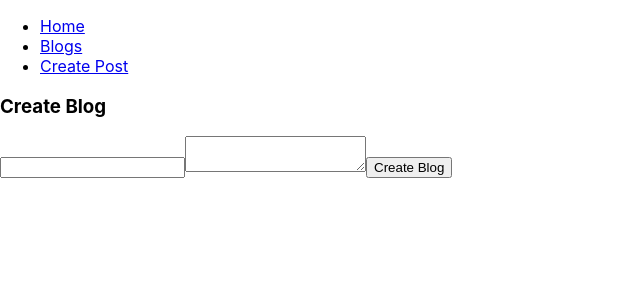
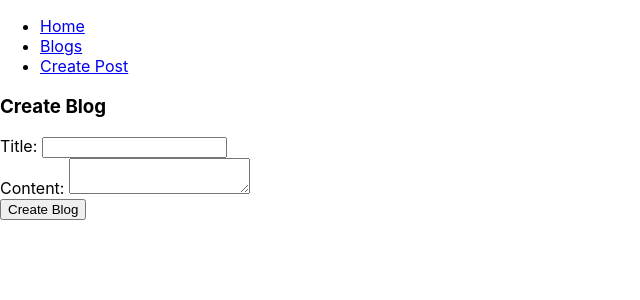
Before and after one commit to mmtakeuchi/btester-frontend, a React (Create React App) app: page /blogs/new in a window 1280 px wide. Shown: the top 300 px of the page, without its empty margins (0-640 px from the left). Built offline with nearby package versions, Linux system fonts and the light colour scheme; no server answers.

Commit message:
redirect to blogs from blog form

```diff
--- a/src/App.js
+++ b/src/App.js
@@ -14,10 +14,6 @@ class App extends Component {
             <Route exact path="/" component={ Home } />
           </Switch>
           <BlogsContainer />
-          {/* <Switch> */}
-            {/* <Route exact path="/" component={ Home } /> */}
-            {/* <Route exact path="/blogs" component={BlogsContainer} /> */}
-          {/* </Switch> */}
         </div>
     )
   }
--- a/src/components/blogs/Blog.js
+++ b/src/components/blogs/Blog.js
@@ -1,18 +1,26 @@
 import React from 'react'
-// import { Link } from 'react-router-dom'
+import { Link } from 'react-router-dom'
 
 const Blog = (props) => {
     // console.log(props)
-    console.log(props.blog.id)
+    console.log(props)
+    debugger;
+
+    // handleDelete = (event) => {
+    //     this.props.deletePost(this.props.blog.id);
+    //     this.props.history.push("/blogs")
+    // }
 
     return (
-        <div id={props.blog.id}>
-            <li>
-            {/* <h3><Link to={'/blogs/' + props.id}>{props.title}</Link></h3> */}
-                <h3>{props.blog.title}</h3>
-                <div>{props.blog.content}</div>
-                <button onClick={() => props.deletePost(props.blog.id)}>Delete Post</button>
-            </li>
+        <div>
+            one Post
+            {/* <h3>{props.blog.title}</h3> */}
+            {/* <li>
+                <h3><Link to={'/blogs/' + props.blog.id}>{props.blog.title}</Link></h3>
+                {/* <h3>{props.blog.title}</h3> */}
+                {/* <div>{props.blog.content}</div> */}
+                {/* <button onClick={() => props.deletePost(this.props.blog.id)}>Delete Post</button> */}
+            {/* </li> */}
         </div>
     )
 }
--- a/src/components/blogs/BlogForm.js
+++ b/src/components/blogs/BlogForm.js
@@ -23,7 +23,7 @@ class BlogForm extends Component {
             content: ""
         })
 
-        // this.props.history.push('/blogs')
+        this.props.history.push('/blogs')
     }
 
     render() {
@@ -31,8 +31,12 @@ class BlogForm extends Component {
             <div>
                 <h3>Create Blog</h3>
                 <form onSubmit={this.handleSubmit}>
-                    <input type="text" name="title" value={this.state.title} onChange={this.handleChange}/>
-                    <textarea type="text" name="content" value={this.state.content} onChange={this.handleChange}/>
+                    <label htmlFor="title">Title:   </label>
+                    <input type="text" name="title" value={this.state.title} onChange={this.handleChange}/><br/>
+
+                    <label htmlFor="content">Content:   </label>
+                    <textarea type="text" name="content" value={this.state.content} onChange={this.handleChange}/><br/>
+
                     <input type="submit" value="Create Blog" />
                 </form>
             </div>
--- a/src/components/blogs/BlogList.js
+++ b/src/components/blogs/BlogList.js
@@ -1,15 +1,18 @@
 import React from 'react'
 import Blog from './Blog'
+import { Link } from 'react-router-dom'
 
 const BlogList = (props) => {
-    const blog = props.blogs.map((blog, i) => <Blog key={i} blog={blog} deletePost={props.deletePost}/>)
 
     return (
         <div>
             <h2>Blogs</h2>
-                <ul>
-                    {blog}
-                </ul>
+            <ul>
+                {props.blogs.map(blog =>
+                    <li key={blog.id}>
+                        <h3><Link to={'/blogs/' + blog.id}>{blog.title}</Link></h3>
+                    </li>)}
+            </ul>
         </div>
     )
 }
--- a/src/containers/BlogsContainer.js
+++ b/src/containers/BlogsContainer.js
@@ -3,6 +3,7 @@ import { connect } from 'react-redux';
 import {Switch, Route} from 'react-router-dom'
 import BlogForm from '../components/blogs/BlogForm';
 import BlogList from '../components/blogs/BlogList';
+import Blog from '../components/blogs/Blog'
 import { fetchBlogs, addPost, deletePost } from '../actions/blogActions'
 
 class BlogsContainer extends Component {
@@ -17,6 +18,7 @@ class BlogsContainer extends Component {
                 <Switch>
                     <Route exact path="/blogs" render={(props) => <BlogList {...props} blogs={this.props.blogs} deletePost={this.props.deletePost}/>} />
                     <Route exact path="/blogs/new" render={(props) => <BlogForm {...props} addPost={this.props.addPost}/>}/>
+                    <Route exact path="/blogs/:id" render={(props) => <Blog {...props} blogs={this.props.blogs} />} />
                 </Switch>
                 {/* <BlogList blogs={this.props.blogs} deletePost={this.props.deletePost}/> */}
                 {/* <BlogForm addPost={this.props.addPost}/> */}
--- a/src/reducers/blogsReducer.js
+++ b/src/reducers/blogsReducer.js
@@ -11,7 +11,7 @@ const blogsReducer = (state = {blogs:[]}, action) => {
             return {...state, post}
 
         case 'ADD_POST':
-            const newPost = {title: action.post.title, content: action.post.content}
+            const newPost = {id: action.post.id, title: action.post.title, content: action.post.content}
             return {
                 ...state,
                 blogs: [...state.blogs, newPost]
```
